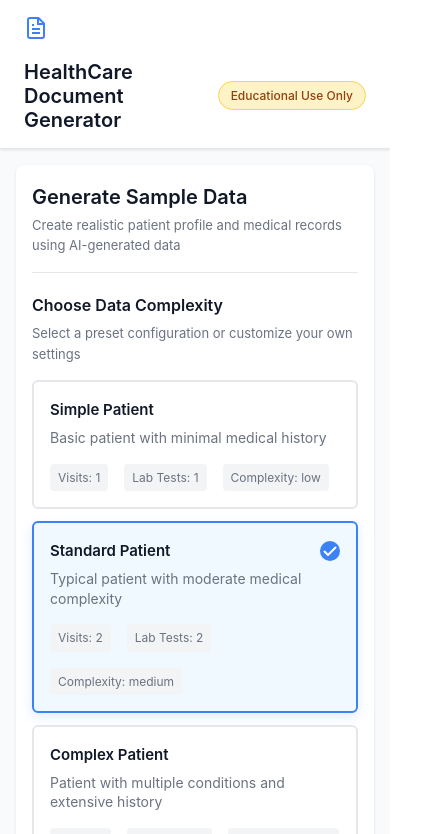
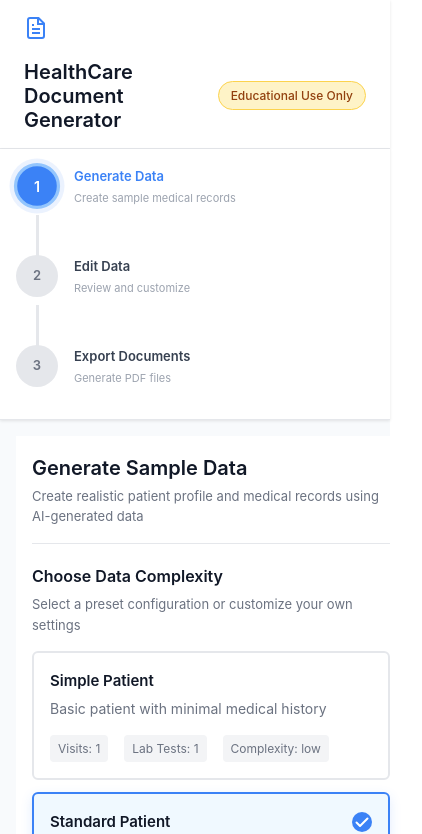
Before and after one commit to huangyingting/react-pdf-reports, a React (Create React App) app: page / in a window 390 px wide. Shown: the top 834 px of the page, 422 px wide, since content can reach past the window. Built offline with nearby package versions, Linux system fonts and the light colour scheme.

Commit message:
feat: Add ProgressIndicator component and update layout styles for full-width containers

```diff
--- a/src/App.css
+++ b/src/App.css
@@ -59,6 +59,7 @@
 /* Main Content */
 .main-content {
   padding: 0;
+  width: 100%;
 }
 
 .content-container {
--- a/src/App.tsx
+++ b/src/App.tsx
@@ -5,6 +5,7 @@ import './App.css';
 import GenerateDataStep from './components/GenerateDataStep';
 import EditDataStep from './components/EditDataStep';
 import ExportPdfStep from './components/ExportPdfStep';
+import ProgressIndicator from './components/ProgressIndicator';
 import MedicalRecordsReport from './reports/medicalRecords/MedicalRecordsReport';
 import CMS1500Form from './reports/cms1500/CMS1500Form';
 import InsurancePolicyDocument from './reports/insurancePolicy/InsurancePolicyDocument';
@@ -217,6 +218,7 @@ function App() {
       </header>
 
       <main className="main-content">
+        <ProgressIndicator currentStep={currentStep} />
         {renderCurrentStep()}
       </main>
 
--- a/src/components/EditDataStep.css
+++ b/src/components/EditDataStep.css
@@ -1,14 +1,14 @@
+/* Main Container - full width */
 .edit-data-step {
-  max-width: 1200px;
-  margin: 0 auto;
-  padding: 1rem;
+  width: 100%;
+  padding: 0;
 }
 
 .step-content {
   background: white;
-  border-radius: 8px;
-  padding: 1.25rem;
-  box-shadow: 0 1px 3px rgba(0, 0, 0, 0.1);
+  border-radius: 0;
+  padding: 2rem;
+  box-shadow: none;
 }
 
 .step-header {
--- a/src/components/ExportPdfStep.css
+++ b/src/components/ExportPdfStep.css
@@ -1,15 +1,14 @@
-/* Main Container - matching EditDataStep style */
+/* Main Container - full width */
 .export-pdf-step {
-  max-width: 1200px;
-  margin: 0 auto;
-  padding: 1rem;
+  width: 100%;
+  padding: 0;
 }
 
 .step-content {
   background: white;
-  border-radius: 8px;
-  padding: 1.25rem;
-  box-shadow: 0 1px 3px rgba(0, 0, 0, 0.1);
+  border-radius: 0;
+  padding: 2rem;
+  box-shadow: none;
 }
 
 .step-header {
@@ -340,6 +339,12 @@
   color: #111827;
 }
 
+.document-cards-row {
+  display: flex;
+  gap: 0.75rem;
+  flex-wrap: wrap;
+}
+
 /* Step Navigation */
 .step-navigation {
   display: flex;
@@ -440,6 +445,11 @@
     margin-top: 1.5rem;
   }
 
+  .document-cards-row {
+    flex-direction: column;
+    gap: 0.75rem;
+  }
+
   .action-buttons {
     flex-direction: column;
     gap: 0.5rem;
--- a/src/components/ExportPdfStep.tsx
+++ b/src/components/ExportPdfStep.tsx
@@ -170,6 +170,7 @@ const ExportPdfStep: React.FC<ExportPdfStepProps> = ({
               <h3>Insurance Forms</h3>
             </div>
 
+            <div className="document-cards-row">
               <DocumentCard
                 title="CMS-1500 Health Insurance Claim Form"
                 description="Standard health insurance claim form (HCFA-1500) with patient information, diagnosis codes, and service line items"
@@ -187,6 +188,7 @@ const ExportPdfStep: React.FC<ExportPdfStepProps> = ({
               />
             </div>
           </div>
+        </div>
 
         <div className="step-navigation">
           <button className="btn btn-outline" onClick={onBack}>
--- a/src/components/GenerateDataStep.css
+++ b/src/components/GenerateDataStep.css
@@ -1,14 +1,14 @@
+/* Main Container - full width */
 .generate-data-step {
-  max-width: 1000px;
-  margin: 0 auto;
-  padding: 1rem;
+  width: 100%;
+  padding: 0;
 }
 
 .step-content {
   background: white;
-  border-radius: 8px;
-  padding: 1.25rem;
-  box-shadow: 0 1px 3px rgba(0, 0, 0, 0.1);
+  border-radius: 0;
+  padding: 2rem;
+  box-shadow: none;
 }
 
 .step-header {
--- /dev/null
+++ b/src/components/ProgressIndicator.css
@@ -0,0 +1,179 @@
+.progress-indicator {
+  background: white;
+  border-radius: 0;
+  padding: 1.5rem 2rem;
+  margin-bottom: 0;
+  box-shadow: 0 1px 3px rgba(0, 0, 0, 0.1);
+  border-bottom: 1px solid #e5e7eb;
+}
+
+.progress-steps {
+  display: flex;
+  align-items: flex-start;
+  justify-content: center;
+  gap: 2rem;
+}
+
+.progress-step {
+  display: flex;
+  flex-direction: column;
+  align-items: center;
+  flex: 1;
+  position: relative;
+}
+
+.step-circle {
+  width: 40px;
+  height: 40px;
+  border-radius: 50%;
+  background: #e5e7eb;
+  color: #6b7280;
+  display: flex;
+  align-items: center;
+  justify-content: center;
+  font-weight: 600;
+  font-size: 0.875rem;
+  transition: all 0.3s ease;
+  border: 3px solid transparent;
+  margin-bottom: 0.5rem;
+  z-index: 2;
+}
+
+.progress-step.active .step-circle {
+  background: #3b82f6;
+  color: white;
+  border-color: #93c5fd;
+  box-shadow: 0 0 0 4px rgba(59, 130, 246, 0.1);
+  transform: scale(1.1);
+}
+
+.progress-step.completed .step-circle {
+  background: #10b981;
+  color: white;
+  border-color: #6ee7b7;
+}
+
+.step-info {
+  text-align: center;
+  margin-top: 0.5rem;
+}
+
+.step-label {
+  font-weight: 600;
+  font-size: 0.875rem;
+  color: #374151;
+  margin-bottom: 0.25rem;
+  transition: color 0.3s ease;
+}
+
+.progress-step.active .step-label {
+  color: #3b82f6;
+}
+
+.progress-step.completed .step-label {
+  color: #10b981;
+}
+
+.step-description {
+  font-size: 0.75rem;
+  color: #9ca3af;
+  line-height: 1.3;
+}
+
+.progress-connector {
+  flex: 1;
+  height: 3px;
+  background: #e5e7eb;
+  margin: 20px 0.5rem 0 0.5rem;
+  position: relative;
+  transition: background 0.3s ease;
+}
+
+.progress-connector.completed {
+  background: #10b981;
+}
+
+.progress-connector::after {
+  content: '';
+  position: absolute;
+  top: 0;
+  left: 0;
+  height: 100%;
+  width: 0;
+  background: #10b981;
+  transition: width 0.5s ease;
+}
+
+.progress-connector.completed::after {
+  width: 100%;
+}
+
+/* Responsive Design */
+@media (max-width: 768px) {
+  .progress-indicator {
+    padding: 1rem 1rem;
+  }
+
+  .progress-steps {
+    flex-direction: column;
+    align-items: stretch;
+  }
+
+  .progress-step {
+    flex-direction: row;
+    align-items: center;
+    margin-bottom: 1rem;
+  }
+
+  .step-circle {
+    margin-bottom: 0;
+    margin-right: 1rem;
+    flex-shrink: 0;
+  }
+
+  .step-info {
+    text-align: left;
+    margin-top: 0;
+    flex: 1;
+  }
+
+  .progress-connector {
+    display: none;
+  }
+
+  /* Add vertical connector for mobile */
+  .progress-step::after {
+    content: '';
+    position: absolute;
+    left: 20px;
+    top: 50px;
+    width: 3px;
+    height: calc(100% + 0.5rem);
+    background: #e5e7eb;
+    z-index: 1;
+  }
+
+  .progress-step.completed::after {
+    background: #10b981;
+  }
+
+  .progress-step:last-child::after {
+    display: none;
+  }
+}
+
+@media (max-width: 480px) {
+  .step-circle {
+    width: 36px;
+    height: 36px;
+    font-size: 0.8125rem;
+  }
+
+  .step-label {
+    font-size: 0.8125rem;
+  }
+
+  .step-description {
+    font-size: 0.6875rem;
+  }
+}
--- /dev/null
+++ b/src/components/ProgressIndicator.tsx
@@ -0,0 +1,45 @@
+import React from 'react';
+import './ProgressIndicator.css';
+
+interface ProgressIndicatorProps {
+  currentStep: number;
+}
+
+const ProgressIndicator: React.FC<ProgressIndicatorProps> = ({ currentStep }) => {
+  const steps = [
+    { number: 1, label: 'Generate Data', description: 'Create sample medical records' },
+    { number: 2, label: 'Edit Data', description: 'Review and customize' },
+    { number: 3, label: 'Export Documents', description: 'Generate PDF files' }
+  ];
+
+  return (
+    <div className="progress-indicator">
+      <div className="progress-steps">
+        {steps.map((step, index) => (
+          <React.Fragment key={step.number}>
+            <div className={`progress-step ${currentStep === step.number ? 'active' : ''} ${currentStep > step.number ? 'completed' : ''}`}>
+              <div className="step-circle">
+                {currentStep > step.number ? (
+                  <svg width="16" height="16" viewBox="0 0 16 16" fill="none">
+                    <path d="M13.5 4.5L6 12L2.5 8.5" stroke="currentColor" strokeWidth="2" strokeLinecap="round" strokeLinejoin="round"/>
+                  </svg>
+                ) : (
+                  <span>{step.number}</span>
+                )}
+              </div>
+              <div className="step-info">
+                <div className="step-label">{step.label}</div>
+                <div className="step-description">{step.description}</div>
+              </div>
+            </div>
+            {index < steps.length - 1 && (
+              <div className={`progress-connector ${currentStep > step.number ? 'completed' : ''}`} />
+            )}
+          </React.Fragment>
+        ))}
+      </div>
+    </div>
+  );
+};
+
+export default ProgressIndicator;
```
Also changed, not shown: 1 other file (tests, documents, lock files or other folders). Lines whose indentation alone changed are shown as unchanged.
